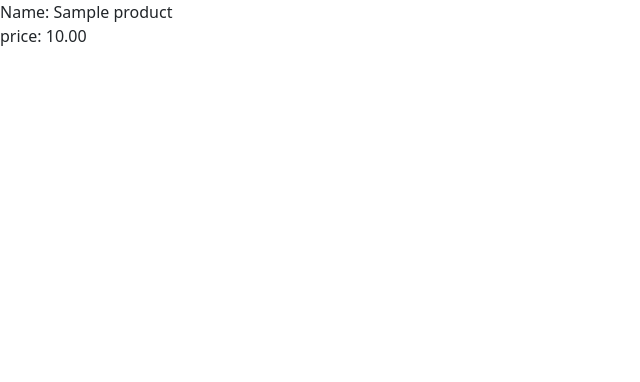
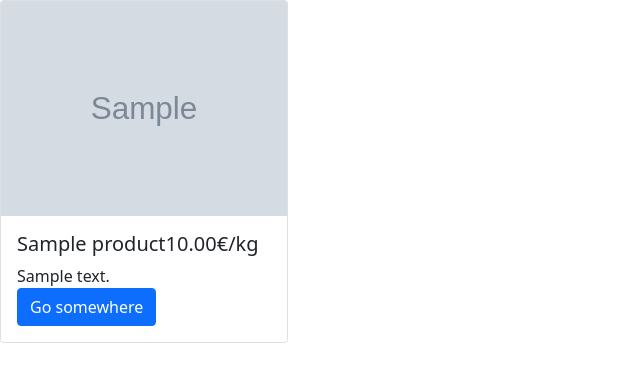
Before and after one commit to sofi131/app-carrito, a PHP site: page / in a window 1280 px wide. Shown: the top 382 px of the page, without its empty margins (0-640 px from the left). Run offline with PHP 8.4, Linux system fonts and the light colour scheme; tables that the repository leaves empty hold one stand-in row (values such as "Sample post"); grey boxes marked "Sample" are stand-in pictures.

Commit message:
index.php y css

```diff
--- /dev/null
+++ b/assets/css/index.css
@@ -0,0 +1,3 @@
+.producto-detalle{
+    display: flex;
+}
--- a/index.php
+++ b/index.php
@@ -1,33 +1,45 @@
 <?php
 require_once("conexion.php");
-$sql="select * from product";
+$sql = "select * from product";
 $consulta = $conn->prepare($sql);
 // Ejecutar la consulta
 $consulta->execute();
 // Obtener los resultados
 $resultados = $consulta->fetchAll(PDO::FETCH_ASSOC);
 ?>
-<!-- plantilla de bootstrap-->
 <!doctype html>
 <html lang="en">
-  <head>
+
+<head>
     <!-- Required meta tags -->
     <meta charset="utf-8">
     <meta name="viewport" content="width=device-width, initial-scale=1">
 
     <!-- Bootstrap CSS -->
     <link href="https://cdn.jsdelivr.net/npm/bootstrap@5.0.2/dist/css/bootstrap.min.css" rel="stylesheet" integrity="sha384-EVSTQN3/azprG1Anm3QDgpJLIm9Nao0Yz1ztcQTwFspd3yD65VohhpuuCOmLASjC" crossorigin="anonymous">
+    <link rel="stylesheet" href="assets/css/index.css">
+    <title>App Orders</title>
+</head>
 
-    <title>Hello, world!</title>
-  </head>
-  <body>
-  <?php
+<body>
+    <?php
     // Mostrar los resultados
     foreach ($resultados as $product) {
-        echo "Name: " . $product['name'] . "<br>";
-        echo "price: " . $product['price'] . "<br>";
-        // Puedes mostrar más columnas según la estructura de tu tabla
-        echo "<br>";
+        echo '<div class="card" style="width: 18rem;">
+        <img src="assets/product/' . $product["image"] . '" class="card-img-top" alt="...">
+        <div class="card-body">
+        <div class="producto-detalle">
+            <div>
+                <h5 class="card-title">' . $product["name"] . '</h5>
+                <p class="card-text">' . $product["description"] . '</p>
+            </div>
+            <div>
+                <h5 class="card-title">' . $product["price"] . '€/kg</h5>
+            </div>
+          </div>
+          <a href="#" class="btn btn-primary">Go somewhere</a>
+        </div>
+      </div>';
     }
     ?>
 
@@ -41,5 +53,6 @@ $resultados = $consulta->fetchAll(PDO::FETCH_ASSOC);
     <script src="https://cdn.jsdelivr.net/npm/@popperjs/core@2.9.2/dist/umd/popper.min.js" integrity="sha384-IQsoLXl5PILFhosVNubq5LC7Qb9DXgDA9i+tQ8Zj3iwWAwPtgFTxbJ8NT4GN1R8p" crossorigin="anonymous"></script>
     <script src="https://cdn.jsdelivr.net/npm/bootstrap@5.0.2/dist/js/bootstrap.min.js" integrity="sha384-cVKIPhGWiC2Al4u+LWgxfKTRIcfu0JTxR+EQDz/bgldoEyl4H0zUF0QKbrJ0EcQF" crossorigin="anonymous"></script>
     -->
-  </body>
+</body>
+
 </html>
```
Also changed, not shown: assets/product/kiwi.jpg (renamed from assets/products/kiwi.jpg), assets/product/manzana.jpg (renamed from assets/products/manzana.jpg), assets/product/naranja.jpg (renamed from assets/products/naranja.jpg), assets/product/platano.jpg (renamed from assets/products/platano.jpg).
